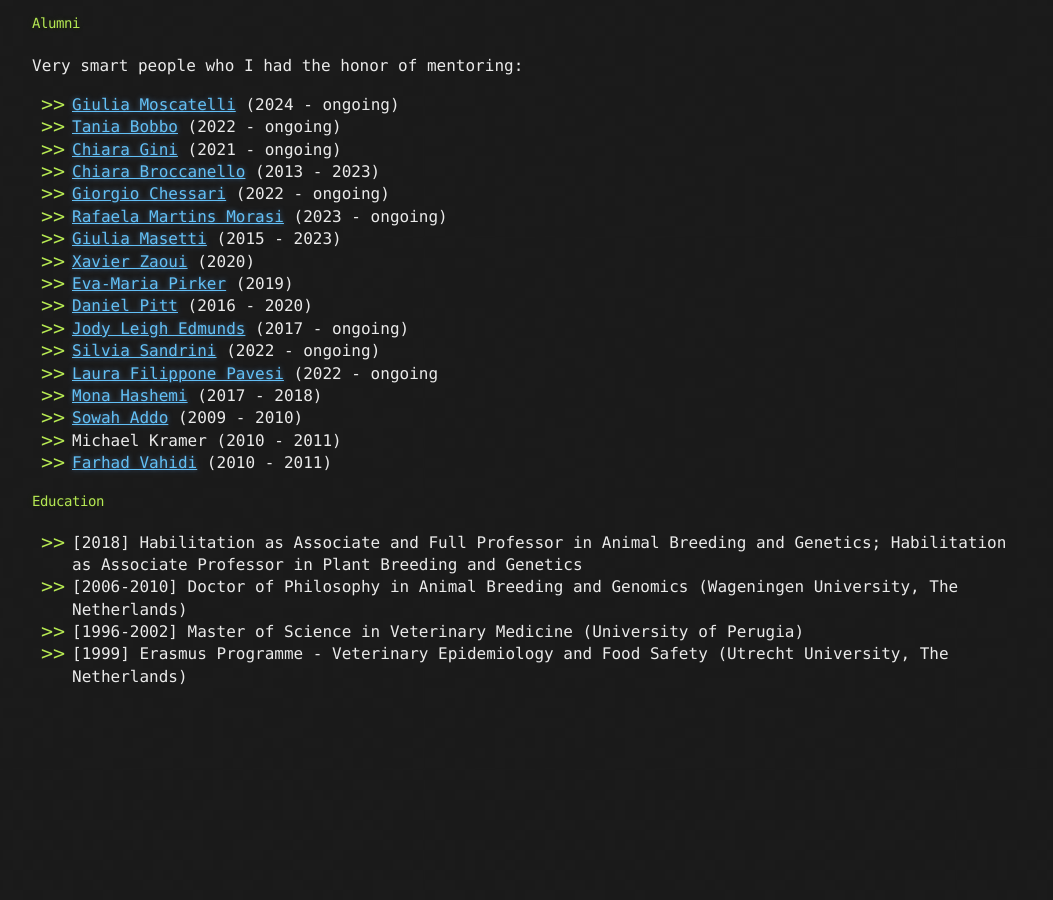
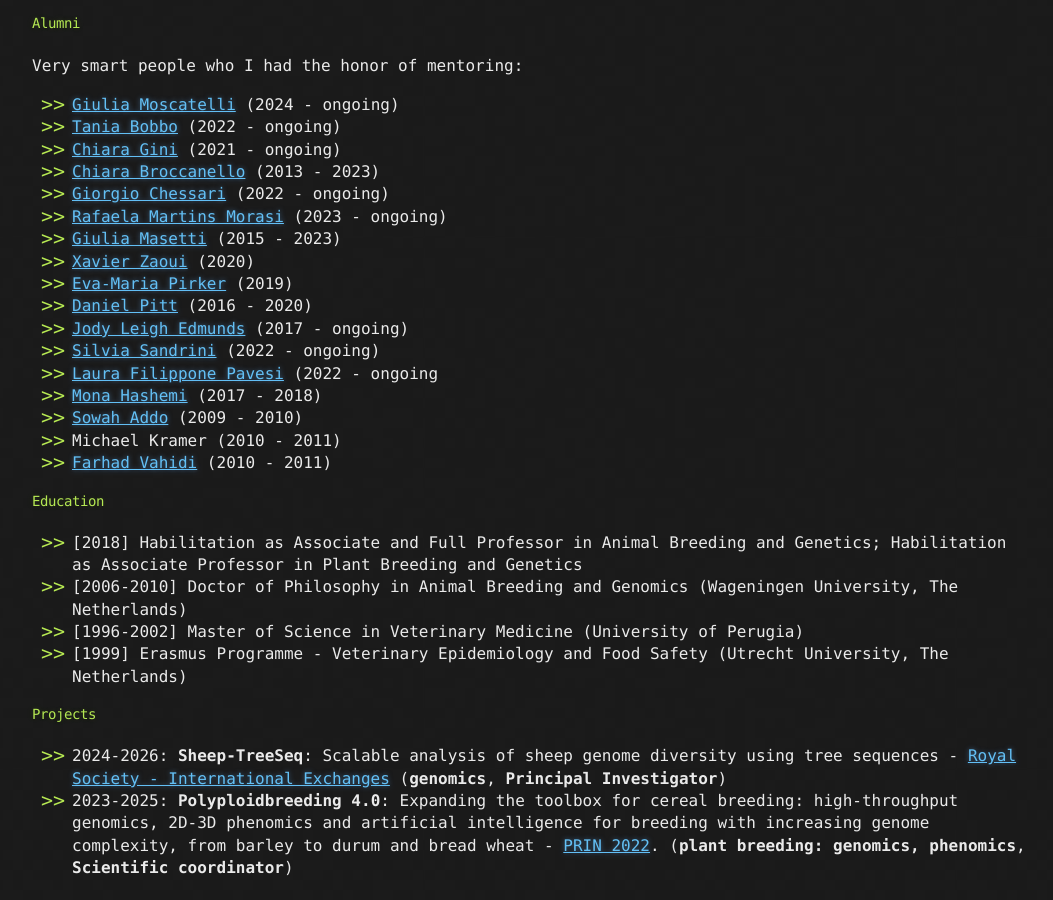
Before and after one commit to bioinformateachers/bioinformateachers.github.io, a Jekyll site: the page built from filippo.md, in a window 1280 px wide and 900 px high, scrolled down 2423 px. Shown: the whole window, without its empty margins (108-1161 px from the left). Built offline with Jekyll 4.4.1, drawn with Linux system fonts in a browser that asks for light colours; our own code applies the rules of GitHub Pages for plain Markdown files; before the commit the page ends 3131 px from its top, so only the background shows below that.

Commit message:
added: project section

```diff
--- a/filippo.md
+++ b/filippo.md
@@ -97,3 +97,8 @@ Very smart people who I had the honor of mentoring:
 - [2006-2010] Doctor of Philosophy in Animal Breeding and Genomics (Wageningen University, The Netherlands)
 - [1996-2002] Master of Science in Veterinary Medicine (University of Perugia)
 - [1999] Erasmus Programme - Veterinary Epidemiology and Food Safety (Utrecht University, The Netherlands)
+
+#### Projects
+
+- 2024-2026: **Sheep-TreeSeq**: Scalable analysis of sheep genome diversity using tree sequences - [Royal Society - International Exchanges](https://royalsociety.org/grants/international-exchanges/) (**genomics**, **Principal Investigator**)
+- 2023-2025: **Polyploidbreeding 4.0**: Expanding the toolbox for cereal breeding: high-throughput genomics, 2D-3D phenomics and artificial intelligence for breeding with increasing genome complexity, from barley to durum and bread wheat - [PRIN 2022](https://prin.mur.gov.it/Iniziative/Detail?key=FiJNdaCuA71Xq3jYMAuZeQ%3D%3D). (**plant breeding: genomics, phenomics**, **Scientific coordinator**)
```
